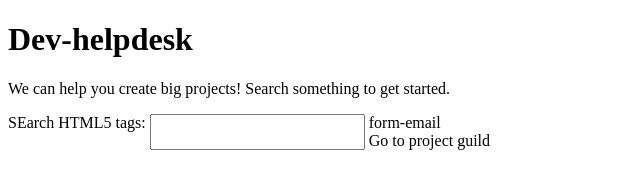
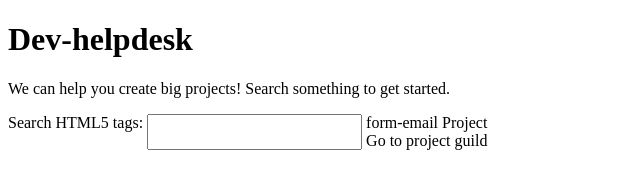
Before and after one commit to codernamedthree/dev-help, a plain HTML site: page index.html in a window 1280 px wide. Shown: the full height of the page, 0-640 px from the left. Drawn offline with Linux system fonts and the light colour scheme.

Commit message:
Update index.html

```diff
--- a/index.html
+++ b/index.html
@@ -10,12 +10,12 @@
       <h1>Dev-helpdesk</h1>
       <p>We can help you create big projects! Search something to get started.</p>
       <div class="search-wrapper">
-        <label for="search">SEarch HTML5 tags: </label>
+        <label for="search">Search HTML5 tags: </label>
         <input type="search" id="search"
     </div>
         <div class="html-cards">
           <div class="card">
-              <div class="header">form-email</div>
+              <div class="header">form-email Project</div>
             <div class="body"><a>Go to project guild</a></div>
           </div>
         </div>
```
